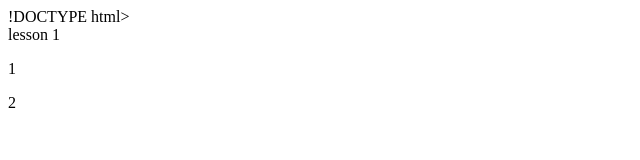
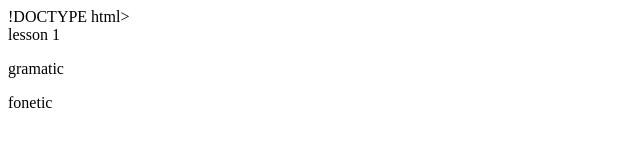
Before and after one commit to Alex156qa/urok-13.1, a plain HTML site: page index.html in a window 1280 px wide. Shown: the full height of the page, 0-640 px from the left. Drawn offline with Linux system fonts and the light colour scheme.

Commit message:
add index

```diff
--- a/index.html
+++ b/index.html
@@ -7,8 +7,8 @@
 <body>
 <header>lesson 1</header>
 <div>
-    <p>1</p>
-    <p>2</p>
+    <p>gramatic</p>
+    <p>fonetic</p>
 </div>
 </body>
 </html>
```
